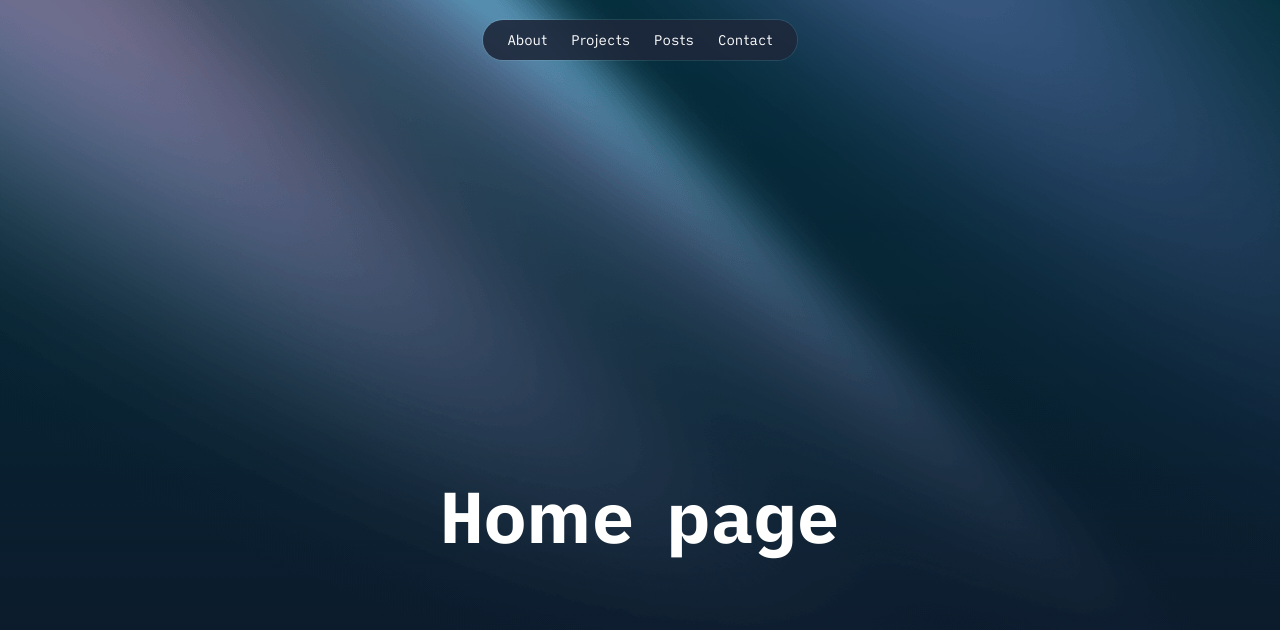
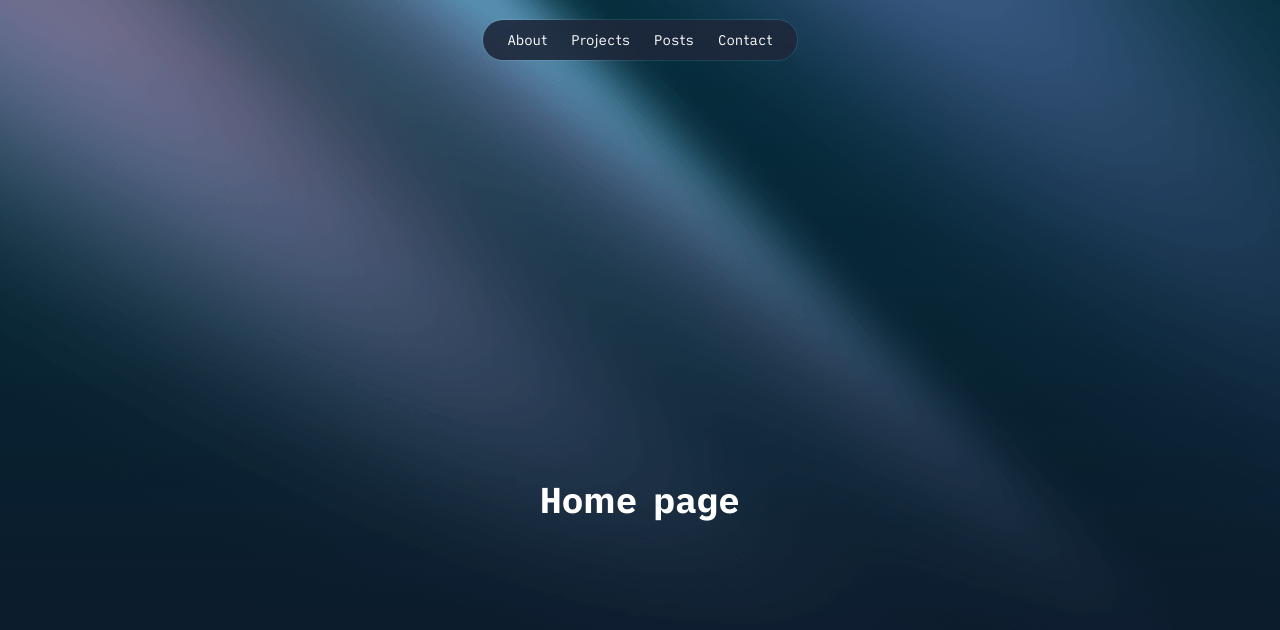
Before and after one commit to camjmoore/cjmooredev, a Next.js app: page / in a window 1280 px wide. Shown: the top 630 px of the page. Built offline with nearby package versions, Linux system fonts and the light colour scheme.

Commit message:
updated placeholder

```diff
--- a/app/(site)/page.tsx
+++ b/app/(site)/page.tsx
@@ -1,7 +1,7 @@
 export default async function Home() {
   return (
     <div className="flex justify-center">
-      <h1 className="text-7xl text-white">Home page</h1>
+      <h1>Home page</h1>
     </div>
   );
 }
```
